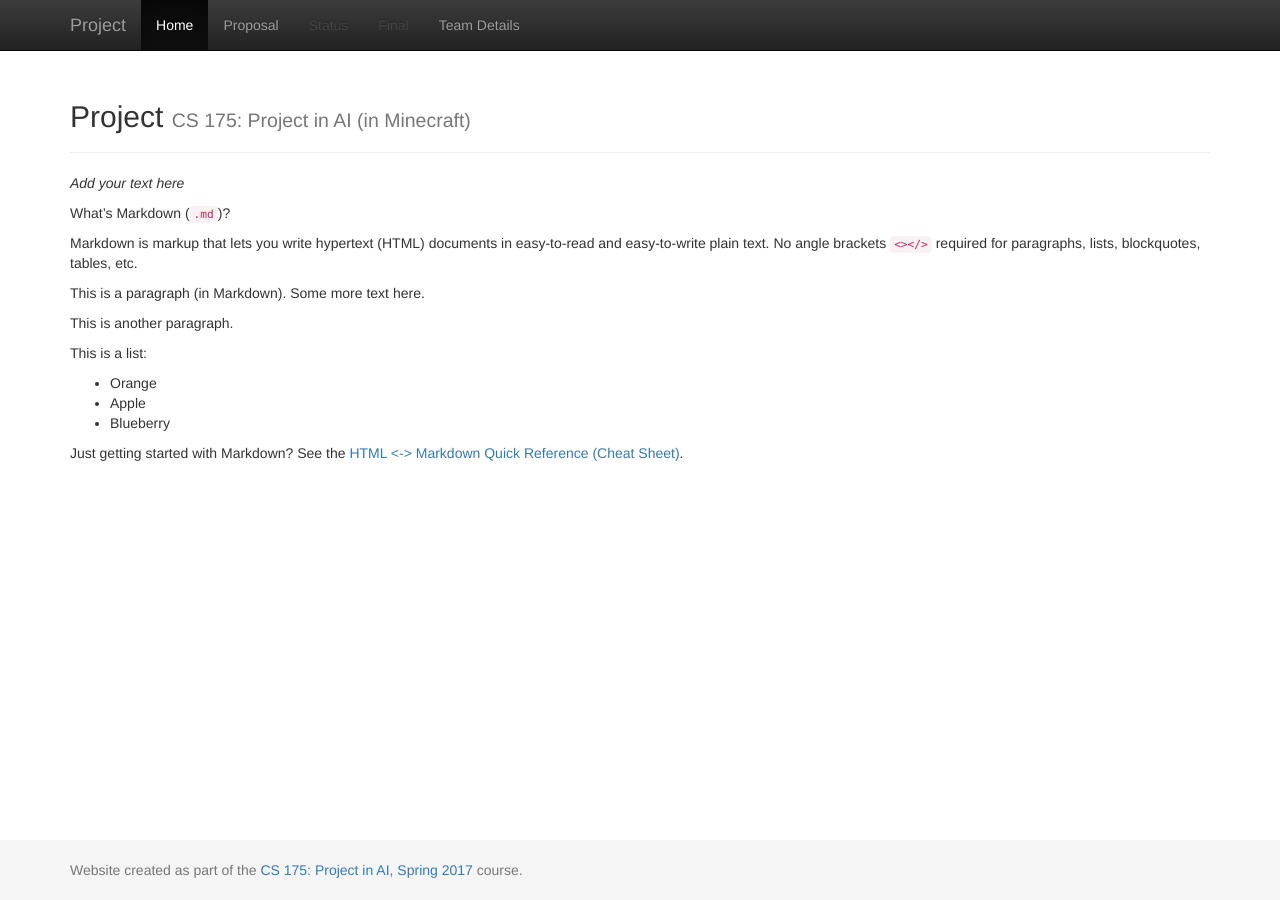
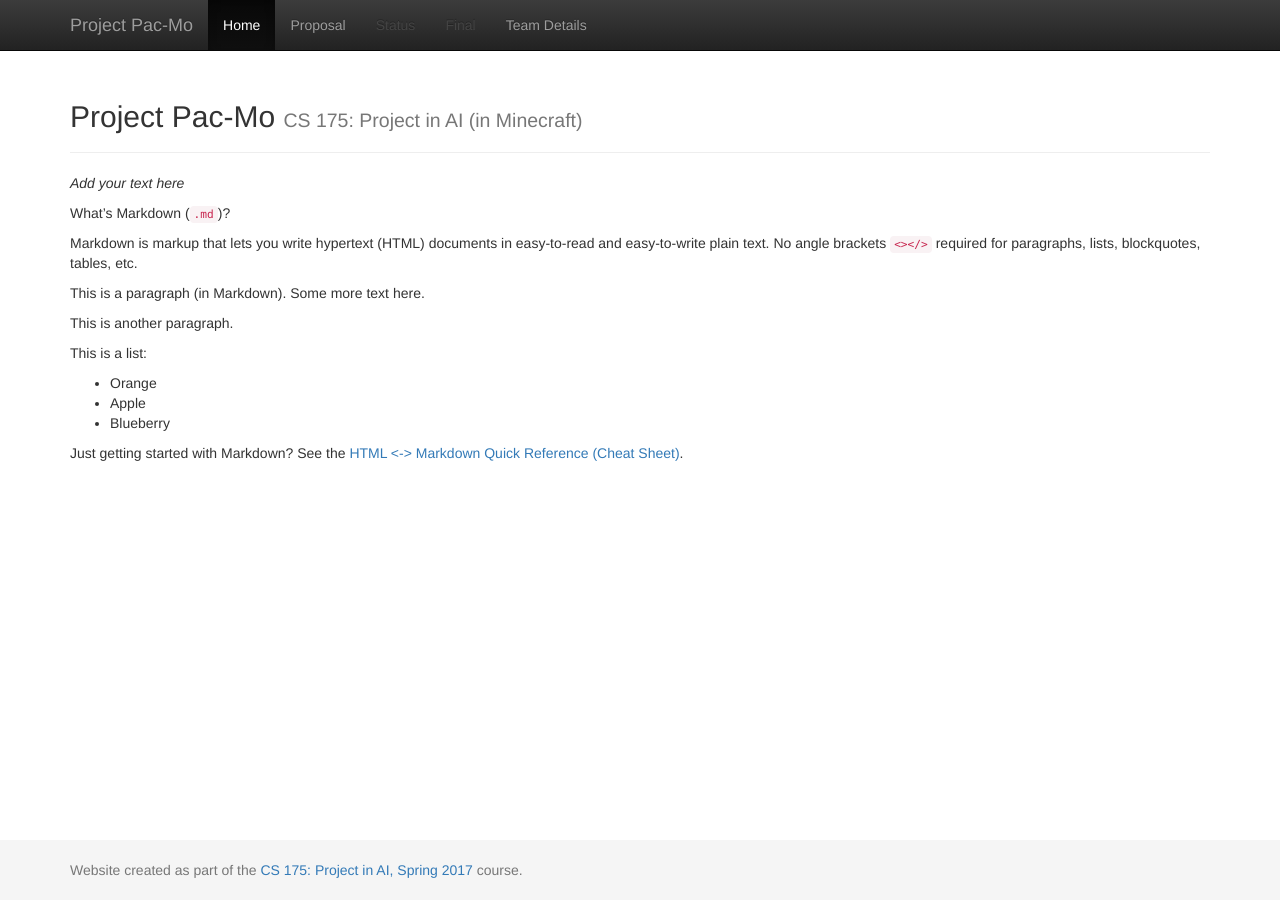
Before and after one commit to qdingqim/Pac-mo, a Jekyll site: the page built from docs/index.md, in a window 1280 px wide. Built offline with Jekyll 4.4.1, drawn with Linux system fonts in a browser that asks for light colours.

Commit message:
Update _config.yml

```diff
--- a/docs/_config.yml
+++ b/docs/_config.yml
@@ -1,7 +1,7 @@
 ###########
 # site.title
 
-title:    'Project'
+title:    'Project Pac-Mo'
 subtitle: 'CS 175: Project in AI (in Minecraft)'
 
 
```
